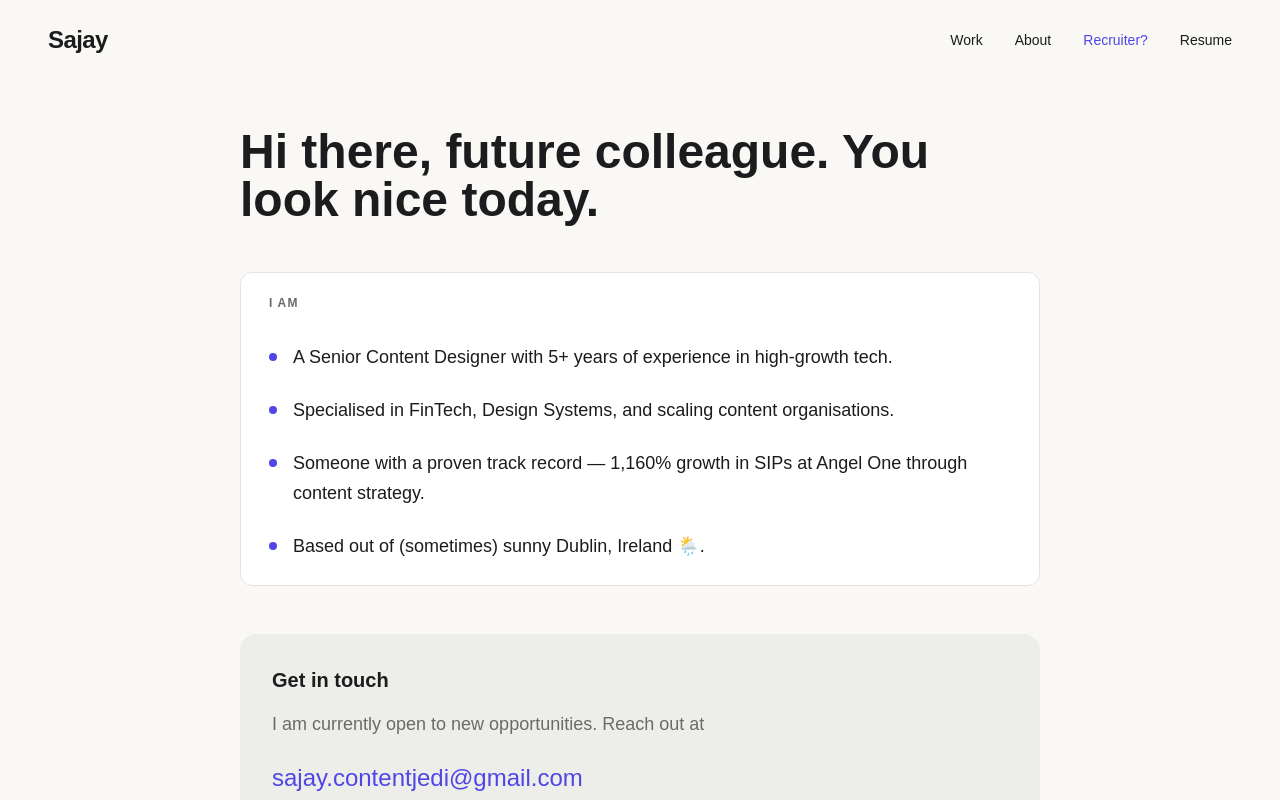
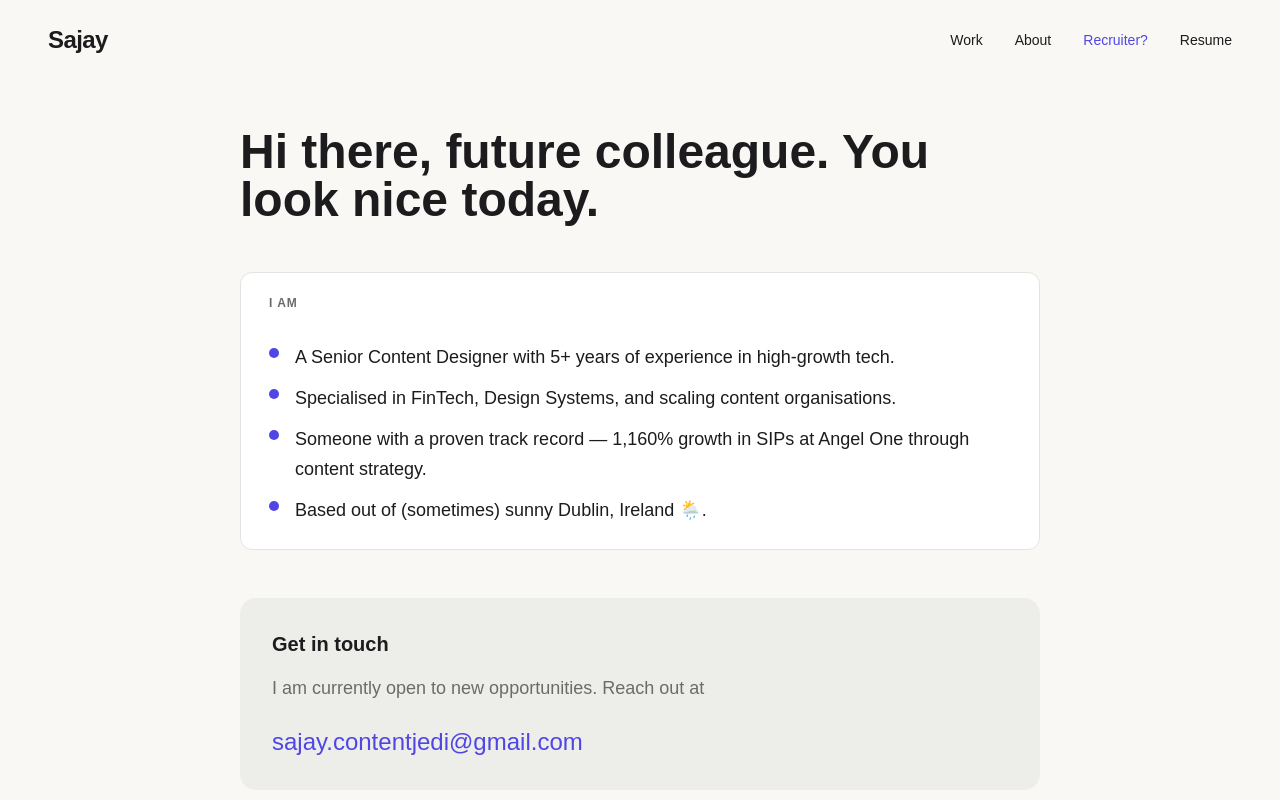
Before and after one commit to SajayCD/contentdesign2026, a React (Vite) app: page /recruiter in a window 1280 px wide. Shown: the top 800 px of the page. Built offline with nearby package versions, Linux system fonts and the light colour scheme; a web font is replaced by a local one.

Commit message:
[dyad] Updated the styling of the 'I AM' label, list spacing, and bullet dots on the Recruiter page. - wrote 1 file(s)

```diff
--- a/src/pages/Recruiter.tsx
+++ b/src/pages/Recruiter.tsx
@@ -26,12 +26,12 @@ const Recruiter = () => {
             {/* I AM Section */}
             <div className="bg-white border border-[#E4E3DF] rounded-[12px] px-[28px] py-[24px] mb-12">
               <h2
-                className="text-[12px] font-bold uppercase tracking-[0.1em] text-[#6B6B6B] mb-8"
+                className="text-[12px] font-bold uppercase tracking-[0.08em] text-[#6B6B6B] mb-8"
                 style={{ fontFamily: 'var(--font-body)' }}
               >
                 I AM
               </h2>
-              <div className="space-y-6">
+              <div className="space-y-3">
                 {[
                   "A Senior Content Designer with 5+ years of experience in high-growth tech.",
                   "Specialised in FinTech, Design Systems, and scaling content organisations.",
@@ -39,7 +39,7 @@ const Recruiter = () => {
                   "Based out of (sometimes) sunny Dublin, Ireland 🌦️."
                 ].map((text, i) => (
                   <div key={i} className="flex items-start gap-4 text-lg leading-relaxed">
-                    <div className="w-2 h-2 rounded-full bg-[#4F46E5] shrink-0 mt-[10px]" />
+                    <div className="w-[10px] h-[10px] rounded-full bg-[#4F46E5] shrink-0 mt-[5px]" />
                     <span>{text}</span>
                   </div>
                 ))}
```
